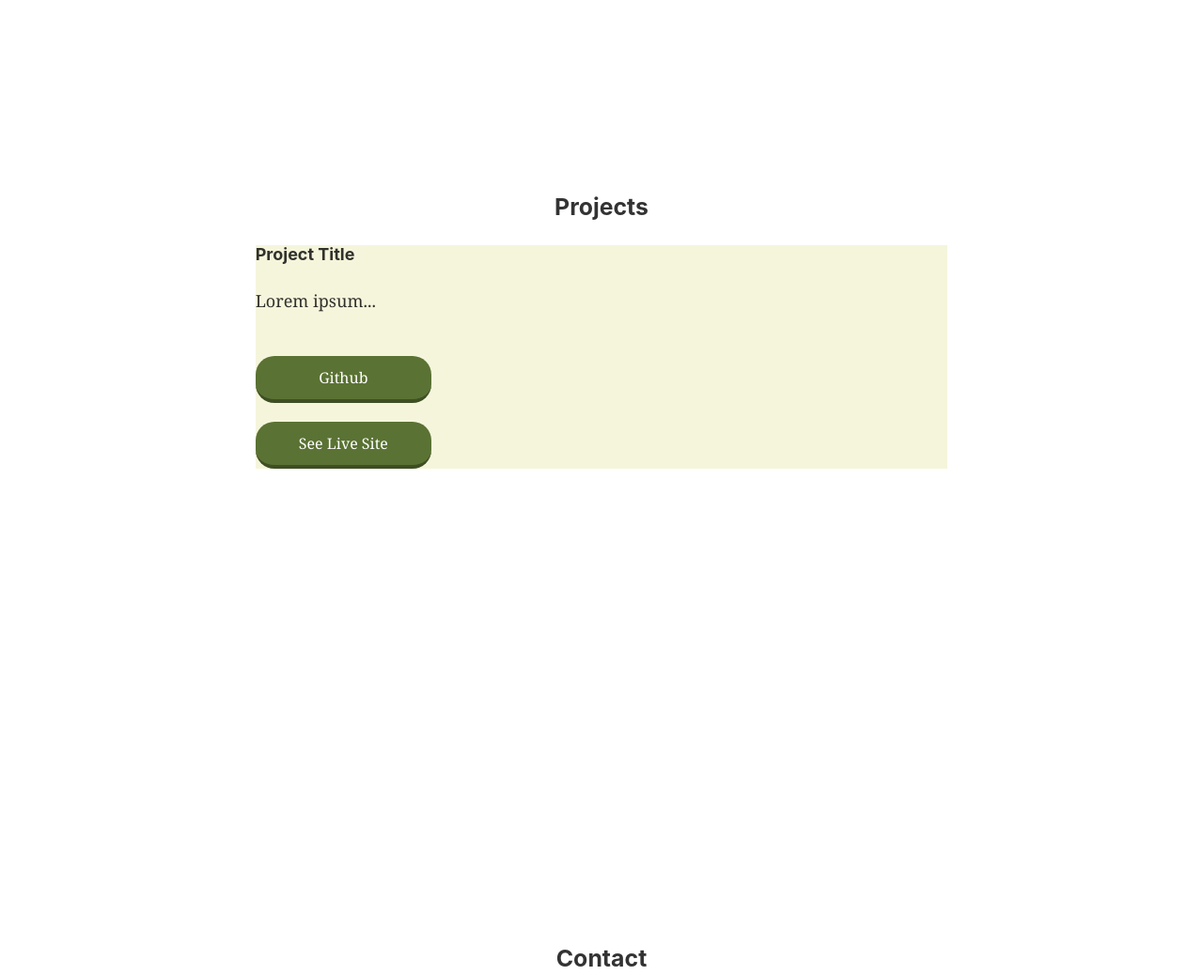
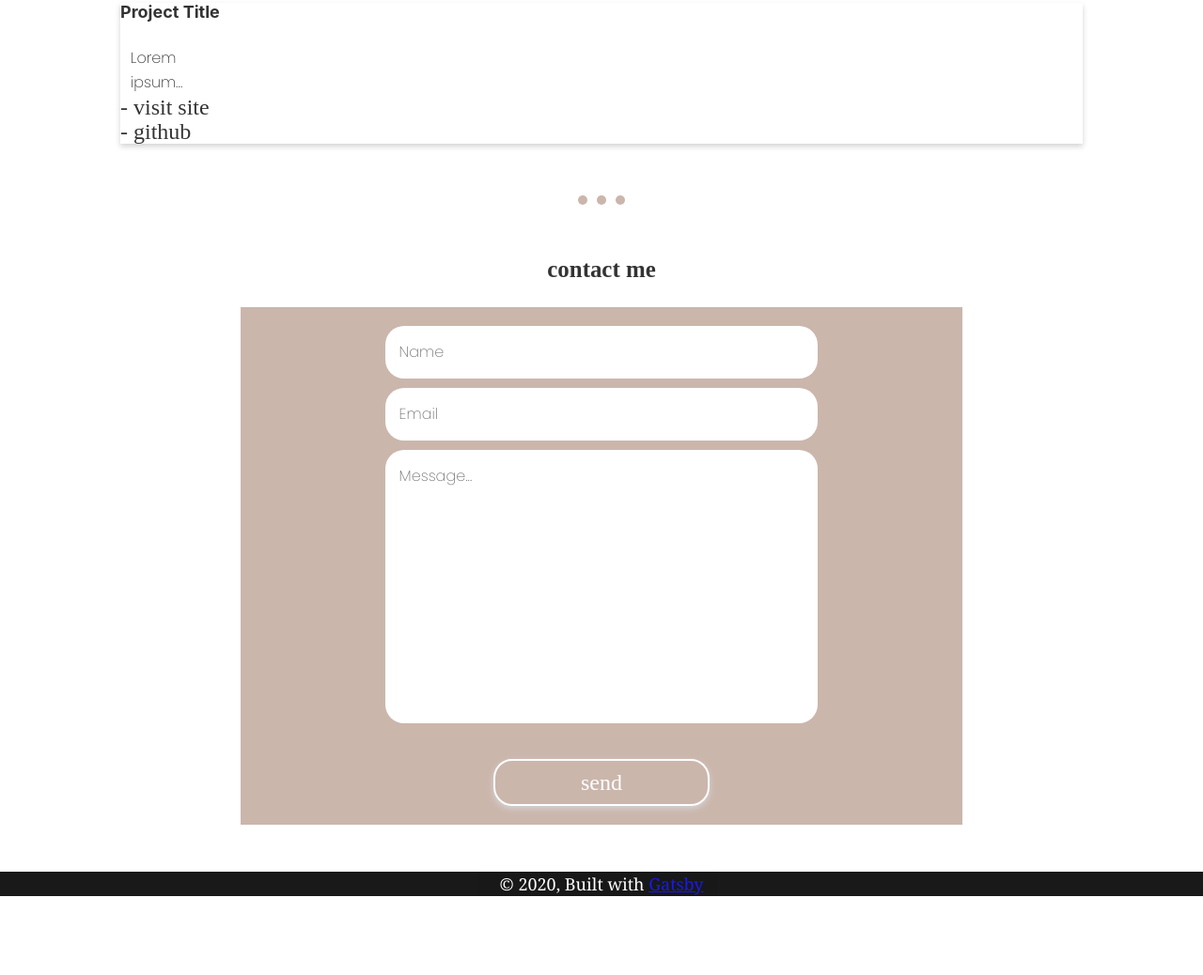
Before and after one commit to francesca-vago/portfolio, a Gatsby site: page / in a window 1280 px wide. Shown: the part 1465-2503 px from the top of the page at 94% size. After the commit the page ends 2419 px from the top, so only its background shows below. Built offline with nearby package versions, Linux system fonts and the light colour scheme; Gatsby itself is replaced by a stand-in of ours; a web font is replaced by a local one.

Commit message:
Continue styling

```diff
--- /dev/null
+++ b/src/components/buttons.css
@@ -0,0 +1,19 @@
+.btn {
+    width: 50%;
+    padding: 10px;
+    margin-top: 20px;
+    border-radius: 20px;
+    font-family: 'La Belle Aurore', cursive;
+    font-size: 24px;
+    box-shadow: 0px 3px 6px lightgrey;
+}
+
+.btn-black {
+    background-color: #000;
+    opacity: 0.9;
+    color: #fff;
+}
+
+.btn-black:hover {
+    opacity: 0.8;
+}
--- /dev/null
+++ b/src/components/buttons.js
@@ -0,0 +1,11 @@
+import React from 'react'
+
+import "./buttons.css"
+
+export const BlackButton = ({children}) => {
+    return (
+        <button className="btn btn-black">
+            {children}
+        </button>
+    )
+}
--- a/src/components/contact-form.css
+++ b/src/components/contact-form.css
@@ -1,6 +1,13 @@
+.contact-form-container {
+    background-color: #cbb6ac;
+    width: 60%;
+    margin: auto;
+}
+
 .contact-form {
-    width: 80%;
+    width: 60%;
     margin: auto;
+    padding: 20px 0px;
 }
 
 .form-text {
@@ -13,29 +20,24 @@
     margin-bottom: 10px;
     border: none;
     border-radius: 20px;
-    background: #d0dfe8;
+    background: #fff;
 }
 
 .form-control:focus {
     outline: none;
 }
 
-button {
-    width: 100%;
+.submit-btn {
+    width: 50%;
     padding: 10px;
     margin-top: 20px;
     border-radius: 20px;
-    border: none;
-    border-bottom: 4px solid #3e4f24;
-    background: #5a7233;
+    border: 2px solid #fff;
+    background-color: transparent;
     font-size: 16px;
     font-weight: 400;
     color: #fff;
 }
-
-button:hover {
-    background: #3e4f24;
-    }
 
 @media (min-width: 568px) {
     form {
--- a/src/components/contact-form.js
+++ b/src/components/contact-form.js
@@ -4,6 +4,7 @@
 
 const ContactForm = () => {
     return (
+        <div className="contact-form-container">
             <form className="contact-form" name="contact" method="POST" data-netlify="true" netlify-honeypot="bot-field">
                 <input type="hidden" name="form-name" value="contact" />
                 <div className="form-group">
@@ -26,11 +27,12 @@
                 </div>
                 <button
                     type="submit"
-                className="submit-btn"
+                    className="btn submit-btn"
                 >
-                Send
+                    send
                 </button>
             </form>
+        </div>
     )
 }
 
--- /dev/null
+++ b/src/components/footer.css
@@ -0,0 +1,7 @@
+.footer-container  {
+    background-color: #000;
+    opacity: 0.9;
+    margin-top: 50px;
+    color: #fff;
+    text-align: center;
+}
--- /dev/null
+++ b/src/components/footer.js
@@ -0,0 +1,15 @@
+import React from 'react'
+
+import "./footer.css"
+
+const Footer = () => {
+    return (
+        <footer className="footer-container">
+            © {new Date().getFullYear()}, Built with
+            {` `}
+            <a href="https://www.gatsbyjs.org">Gatsby</a>
+        </footer>
+    )
+}
+
+export default Footer
--- a/src/components/header.css
+++ b/src/components/header.css
@@ -2,9 +2,19 @@
     width: 100%;
     display: flex;
     justify-content: space-between;
+    align-items: center;
     margin: 10px 0px;
+    padding: 10px;
 }
 
 .header-logo {
     flex-grow: 1;
+    font-family: 'La Belle Aurore', cursive;
+    font-size: 24px;
 }
+
+.header-logo a {
+    text-decoration: none;
+    color: #000;
+    opacity: 0.9;
+}
--- a/src/components/header.js
+++ b/src/components/header.js
@@ -8,7 +8,7 @@
 const Header = ({ siteTitle }) => (
   <header className="header-container">
       <div className="header-logo">
-        <Link to="/">FV</Link>
+        <Link to="/">Francesca Vago</Link>
       </div>
       <Navbar />
   </header>
--- a/src/components/hero.css
+++ b/src/components/hero.css
@@ -2,4 +2,10 @@
     height: 100vh;
     display: flex;
     align-items: center;
+    justify-content: center;
+    background-color: #CBB6AC;
 }
+
+.hero-title h1 {
+    font-family: 'La Belle Aurore', cursive;
+}
--- a/src/components/hero.js
+++ b/src/components/hero.js
@@ -7,9 +7,9 @@
     return (
         <div className="hero-container">
             <div className="hero-title">
-                <h1>Hi, I am Francesca</h1>
-                <h4>Web developer and designer</h4>
-                <a href="#contact" className="btn">Contact Me</a>
+                <h1>Coming Soon...</h1>
+                {/* <h4>Web developer and designer</h4>
+                <a href="#contact" className="btn">Contact Me</a> */}
             </div>
         </div>
     )
--- a/src/components/layout.css
+++ b/src/components/layout.css
@@ -1,3 +1,6 @@
+@import url('https://fonts.googleapis.com/css2?family=La+Belle+Aurore&display=swap');
+@import url('https://fonts.googleapis.com/css2?family=Poppins:wght@200;400;600&display=swap');
+
 html {
   font-family: sans-serif;
   -ms-text-size-adjust: 100%;
--- a/src/components/layout.js
+++ b/src/components/layout.js
@@ -10,6 +10,7 @@
 import { useStaticQuery, graphql } from "gatsby"
 
 import Header from "./header"
+import Footer from "./footer"
 import "./layout.css"
 
 const Layout = ({ children }) => {
@@ -26,19 +27,9 @@
   return (
     <>
       <Header siteTitle={data.site.siteMetadata.title} />
-      <div
-        style={{
-          margin: `0 auto`,
-          maxWidth: 960,
-          padding: `0 1.0875rem 1.45rem`,
-        }}
-      >
+      <div>
         <main>{children}</main>
-        <footer>
-          © {new Date().getFullYear()}, Built with
-          {` `}
-          <a href="https://www.gatsbyjs.org">Gatsby</a>
-        </footer>
+        <Footer />
       </div>
     </>
   )
--- a/src/components/navbar.css
+++ b/src/components/navbar.css
@@ -6,6 +6,7 @@
     display: flex;
     align-items: center;
     list-style: none;
+    margin: 0;
 }
 
 .nav-item {
@@ -14,4 +15,12 @@
 
 .nav-item a {
     text-decoration: none;
+    font-family: 'Poppins', sans-serif;
+    color: #000;
+    opacity: 0.9;
+    font-size: 16px;
 }
+
+.nav-item a:hover {
+    color: grey;
+}
--- a/src/components/project-card.css
+++ b/src/components/project-card.css
@@ -1,8 +1,8 @@
 .project-card-container {
     width: 80%;
-    background-color: beige;
     margin: auto;
     display: flex;
+    box-shadow: 0px 3px 6px lightgrey;
 }
 
 .project-card-content {
@@ -10,9 +10,22 @@
 }
 
 .project-card-title {
-
+    font-family: 'Poppins', sans-serif;
+    font-weight: 400;
+    font-size: 16px;
 }
 
 .project-card-text {
+    font-family: 'Poppins', sans-serif;
+    font-weight: 200;
+    font-size: 16px;
+}
 
+.project-card-links {
+    font-family: 'La Belle Aurore', cursive;
+    font-size: 24px;
 }
+
+.project-card-links a:hover {
+    text-decoration: underline;
+}
--- a/src/components/project-card.js
+++ b/src/components/project-card.js
@@ -15,9 +15,10 @@
                 <div className="project-card-text">
                     <p>Lorem ipsum...</p>
                 </div>
-                <div className="project-card-buttons">
-                    <button className="project-card-btn">Github</button>
-                    <button className="project-card-btn">See Live Site</button>
+                <div className="project-card-links">
+                    <a>- visit site</a>
+                    <br/>
+                    <a>- github</a>
                 </div>
             </div>
         </div>
--- /dev/null
+++ b/src/components/section-divider.css
@@ -0,0 +1,13 @@
+.section-divider-container {
+    display: flex;
+    justify-content: center;
+    margin-top: 50px;
+}
+
+.section-divider {
+    height: 10px;
+    width: 10px;
+    background-color: #cbb6ac;
+    border-radius: 50%;
+    margin: 5px;
+}
--- /dev/null
+++ b/src/components/section-divider.js
@@ -0,0 +1,15 @@
+import React from 'react'
+
+import "./section-divider.css"
+
+const SectionDivider = () => {
+    return (
+        <div className="section-divider-container">
+            <div className="section-divider"></div>
+            <div className="section-divider"></div>
+            <div className="section-divider"></div>
+        </div>
+    )
+}
+
+export default SectionDivider
--- a/src/components/section.css
+++ b/src/components/section.css
@@ -1,6 +1,22 @@
 .section-container {
     width: 100%;
-    height: 100vh;
     margin: auto;
     text-align: center;
+    margin-top: 50px;
 }
+
+.section-title {
+    font-family: 'La Belle Aurore', cursive;
+}
+
+.section-content {
+    font-family: 'Poppins', sans-serif;
+    font-weight: 200;
+    font-size: 16px;
+}
+
+.section-content p {
+    width: 80%;
+    margin: auto;
+    text-align: justify;
+}
--- a/src/pages/index.js
+++ b/src/pages/index.js
@@ -3,8 +3,10 @@
 import Layout from "../components/layout"
 import Hero from "../components/hero"
 import Section from "../components/section"
+import SectionDivider from "../components/section-divider"
 import ProjectCard from "../components/project-card"
 import ContactForm from "../components/contact-form"
+import { BlackButton } from "../components/buttons"
 import SEO from "../components/seo"
 
 const IndexPage = () => (
@@ -12,17 +14,25 @@
     <SEO title="Home" />
     <a id="header"></a>
     <Hero />
-    <Section title="About"
+    <SectionDivider />
+    <Section title="about me"
     >
       <a id="about"></a>
-      This is the about section content
+      <p>
+      Sed ut perspiciatis unde omnis iste natus error sit voluptatem accusantium doloremque laudantium, totam rem aperiam, eaque ipsa quae ab illo inventore veritatis et quasi architecto beatae vitae dicta sunt explicabo. Nemo enim ipsam voluptatem quia voluptas sit aspernatur aut odit aut fugit, sed quia consequuntur magni dolores eos qui ratione voluptatem sequi nesciunt. Neque porro quisquam est, qui dolorem ipsum quia dolor sit amet, consectetur, adipisci velit, sed quia non numquam eius modi tempora incidunt ut labore et dolore magnam aliquam quaerat voluptatem. Ut enim ad minima veniam, quis nostrum exercitationem ullam corporis suscipit laboriosam, nisi ut aliquid ex ea commodi consequatur? Quis autem vel eum iure reprehenderit qui in ea voluptate velit esse quam nihil molestiae consequatur, vel illum qui dolorem eum fugiat quo voluptas nulla pariatur?
+      </p>
+      <BlackButton>
+        download resume
+      </BlackButton>
     </Section>
-    <Section title="Projects"
+    <SectionDivider />
+    <Section title="projects"
     >
       <a id="projects"></a>
       <ProjectCard />
     </Section>
-    <Section title="Contact"
+    <SectionDivider />
+    <Section title="contact me"
     >
       <a id="contact"></a>
       <ContactForm/>
```
Lines whose indentation alone changed are shown as unchanged.
